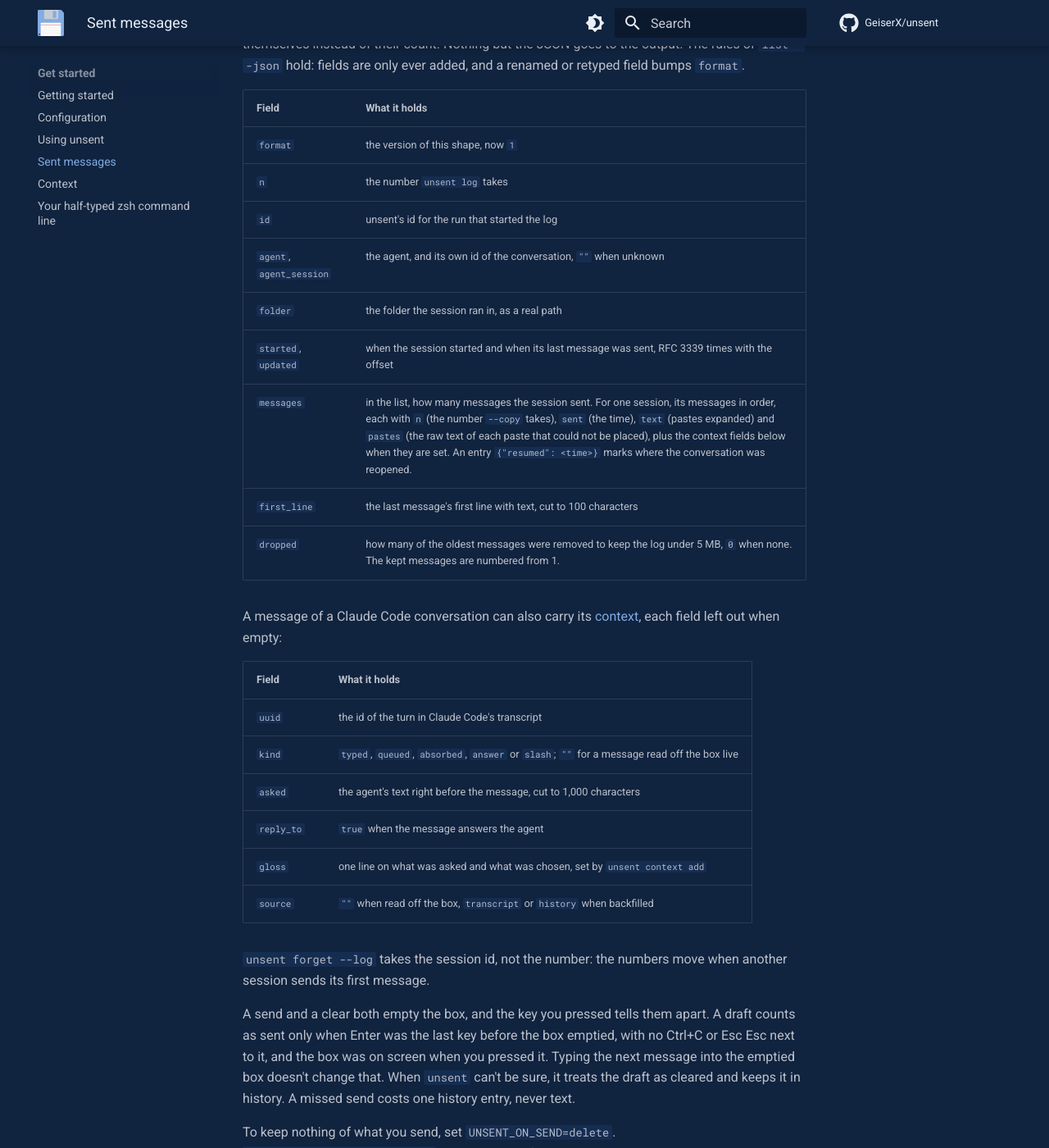
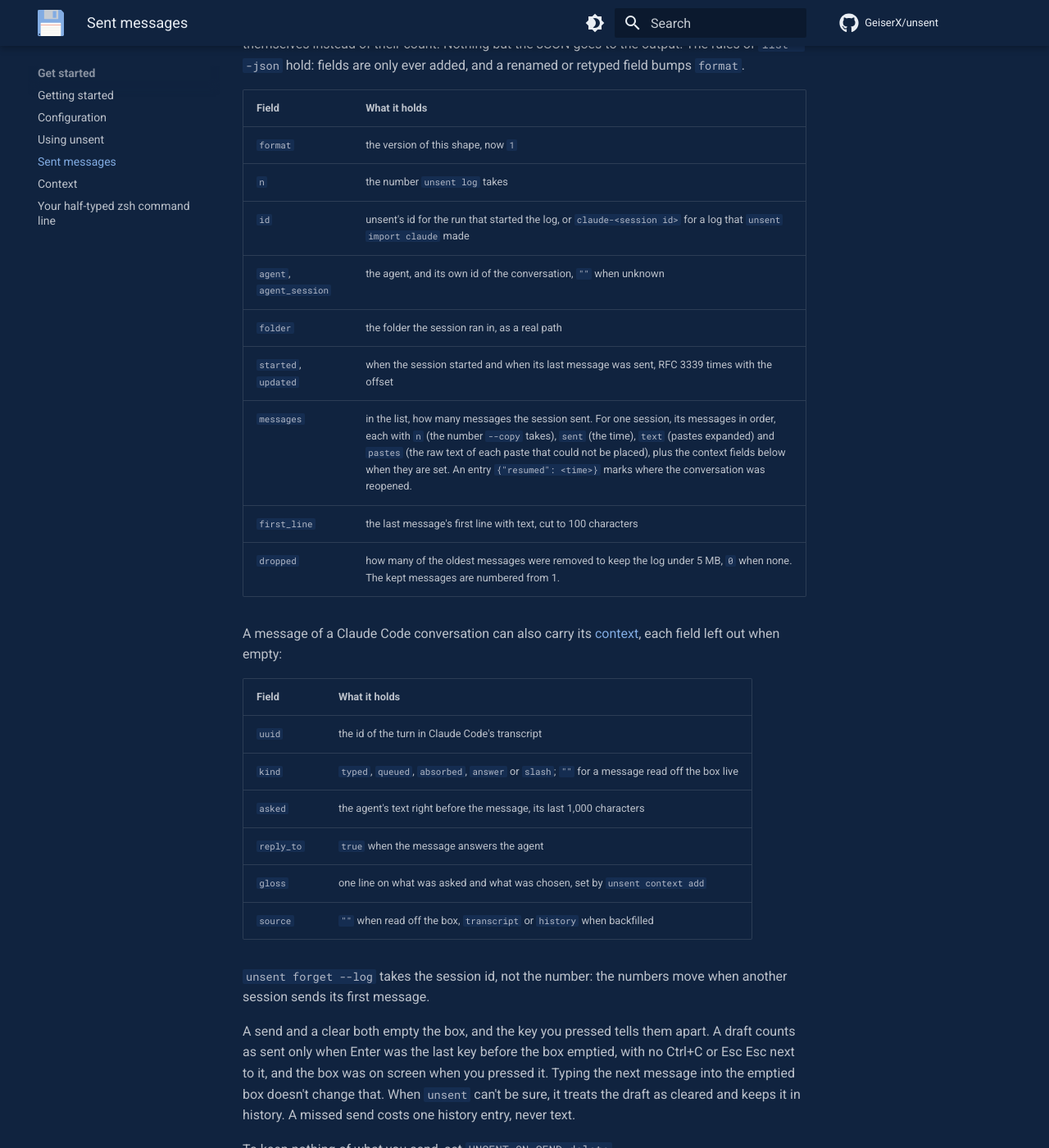
Before and after one commit to GeiserX/unsent, an MkDocs documentation site: the page built from docs/sent-messages.md, in a window 1280 px wide and 1400 px high, scrolled down 662 px. Shown: the whole window at 82% size. Built offline with MkDocs 1.6.1 and Material for MkDocs 9.7.7, drawn with Linux system fonts in a browser that asks for light colours; comment, search, counter and statistics services are not loaded.

Commit message:
docs(context): describe what the binary really prints and reads
The context docs were written before the lanes met. Updates them to match
the built binary: asked keeps the end of the agent's text, the answering
line quotes its last line, --json prints an indented object with skipped,
--session takes any session reference, imported logs have a claude-<id>
id, and the Stop hook skips a pass within 10 minutes of the last one.
SPEC's privacy amendment now uses the sentence docs/index.md uses, and
CLAUDE.md gains the claudetranscript.go row.

```diff
--- a/docs/sent-messages.md
+++ b/docs/sent-messages.md
@@ -18,7 +18,7 @@ unsent forget --log 20260927-101500-4242   # delete one session's sent log, by t
 | --- | --- |
 | `format` | the version of this shape, now `1` |
 | `n` | the number `unsent log` takes |
-| `id` | unsent's id for the run that started the log |
+| `id` | unsent's id for the run that started the log, or `claude-<session id>` for a log that `unsent import claude` made |
 | `agent`, `agent_session` | the agent, and its own id of the conversation, `""` when unknown |
 | `folder` | the folder the session ran in, as a real path |
 | `started`, `updated` | when the session started and when its last message was sent, RFC 3339 times with the offset |
@@ -32,7 +32,7 @@ A message of a Claude Code conversation can also carry its [context](context.md)
 | --- | --- |
 | `uuid` | the id of the turn in Claude Code's transcript |
 | `kind` | `typed`, `queued`, `absorbed`, `answer` or `slash`; `""` for a message read off the box live |
-| `asked` | the agent's text right before the message, cut to 1,000 characters |
+| `asked` | the agent's text right before the message, its last 1,000 characters |
 | `reply_to` | `true` when the message answers the agent |
 | `gloss` | one line on what was asked and what was chosen, set by `unsent context add` |
 | `source` | `""` when read off the box, `transcript` or `history` when backfilled |
```
Also changed, not shown: CLAUDE.md (+6 -5 lines), README.md (+1 -1 lines), docs/SPEC.md (+2 -2 lines), docs/context.md (+14 -5 lines), docs/usage.md (+1 -1 lines).
